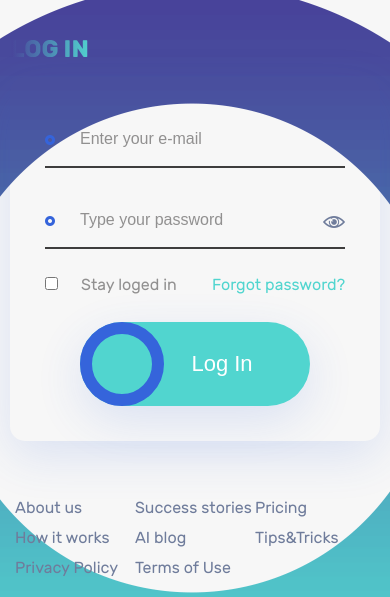
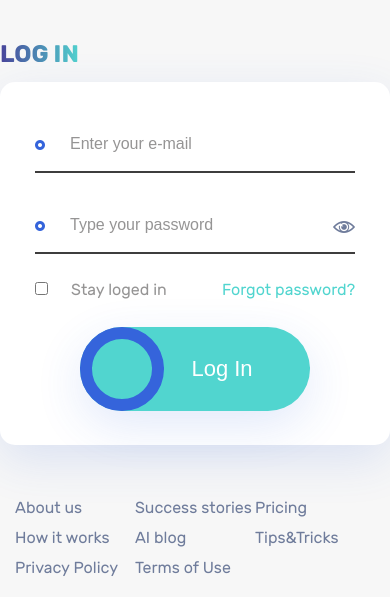
Before and after one commit to MrHidalgo/CaptainGrowth, a website: page distDeveloper/login.html in a window 390 px wide. Shown: the part 142-739 px from the top of the page. Drawn offline with Linux system fonts and the light colour scheme.

Commit message:
Small fix login page.

```diff
--- a/src/scss/_template/_login.scss
+++ b/src/scss/_template/_login.scss
@@ -15,6 +15,10 @@
 
 	.main__title {
 		margin-bottom: 15px;
+
+		svg {
+			height: 30px;
+		}
 	}
 
 	// IMG
@@ -24,6 +28,9 @@
 		top: 0;
 		left: 0;
 		@include mixinDimensions($w-all);
+		@include mixinRespondTo(mobile) {
+			display: none;
+		}
 
 		@mixin imagePosition($src, $w, $h, $pos) {
 			@include mixinDimensions($w, $h);
@@ -113,14 +120,19 @@
 			left: auto;
 			right: auto;
 		};
+		@include mixinRespondTo(mobile) {
+			width: $w-all;
+		}
 	}
 
 	// FORM
 	&__form {
 		width: $w-all;
+		height: 363px;
 		min-height: 352px;
 		padding: 35px;
 		border-radius: 15px;
+		background-color: $c-white;
 		box-shadow: 0 15px 48px 0 rgba(53, 99, 219, 0.14);
 	}
 
```
Also changed, not shown: distDeveloper/style/common.css, distDeveloper/style/common.min.css.
